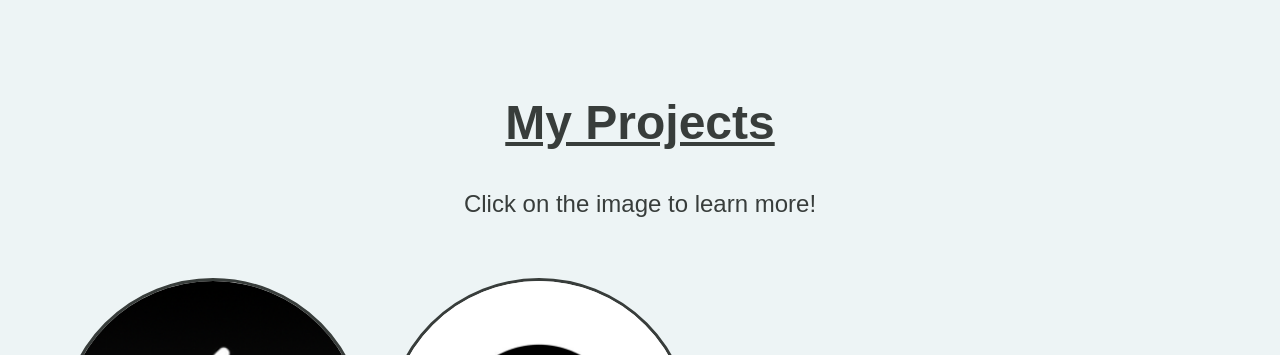
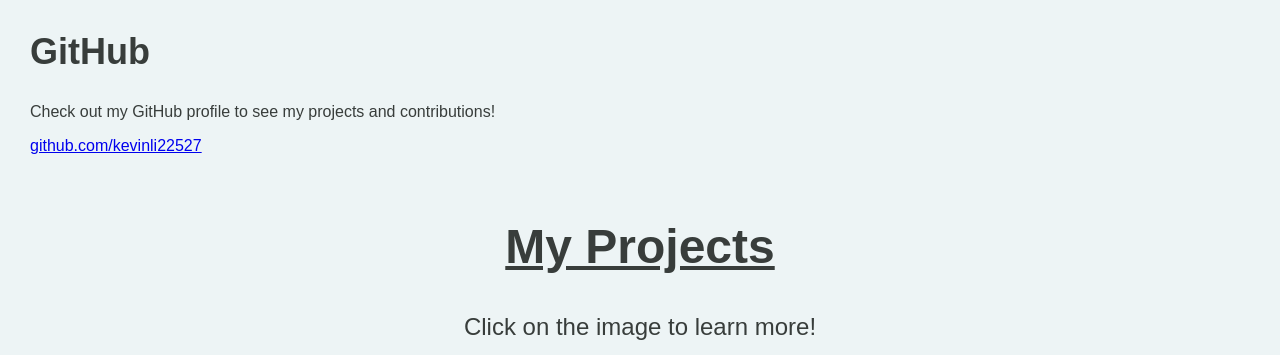
Before and after one commit to kevinli22527/kevins_website, a plain HTML site: page index.html in a window 1280 px wide. Shown: the part 813-1168 px from the top of the page. Drawn offline with Linux system fonts and the light colour scheme.

Commit message:
Add GitHub section to website

```diff
--- a/index.html
+++ b/index.html
@@ -48,6 +48,11 @@
                     </p>
                     <br>
                 </section>
+                <section id="github">
+                    <h2>GitHub</h2>
+                    <p>Check out my GitHub profile to see my projects and contributions!</p>
+                    <a href="https://github.com/kevinli22527" target="_blank">github.com/kevinli22527</a>
+                </section>
             </div>
             <div class="right-col">
                 <img src="resources/arm_linkedin.png" class="pfp" alt="Kevin Li">
```
